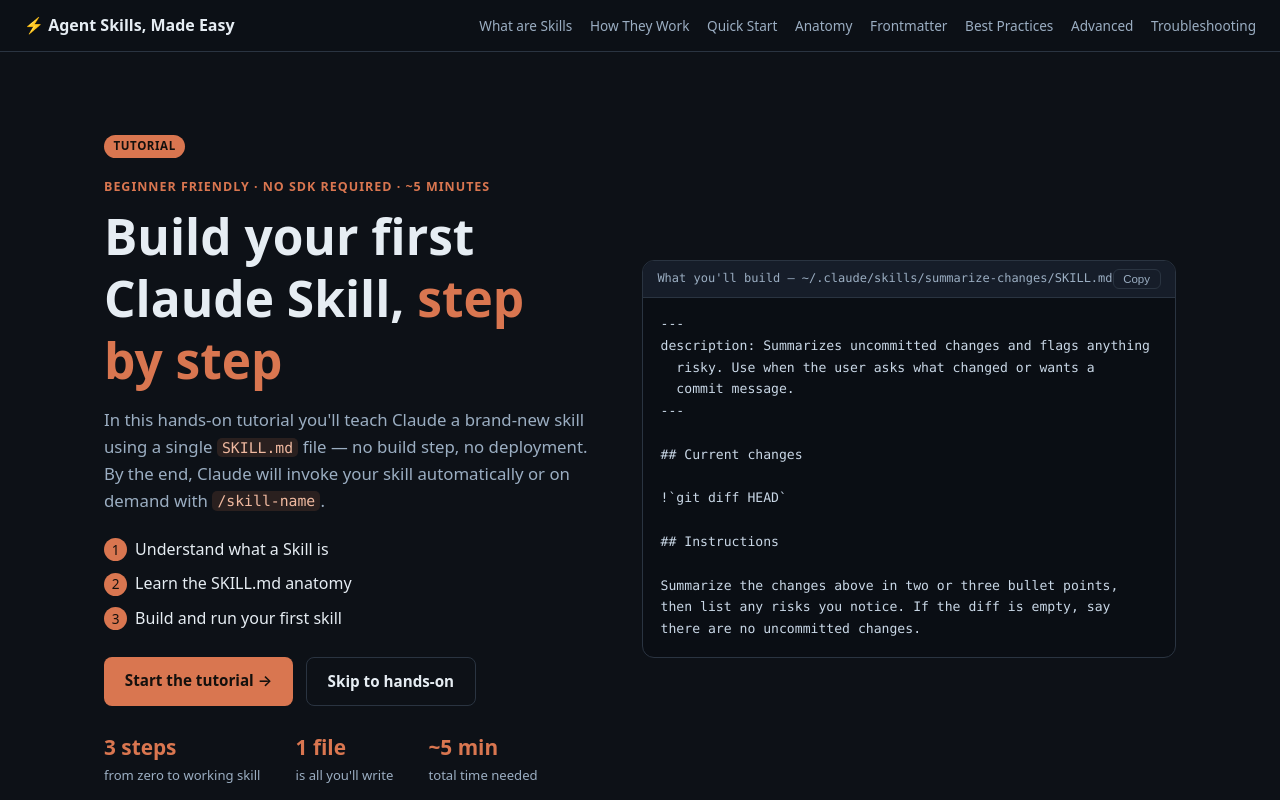
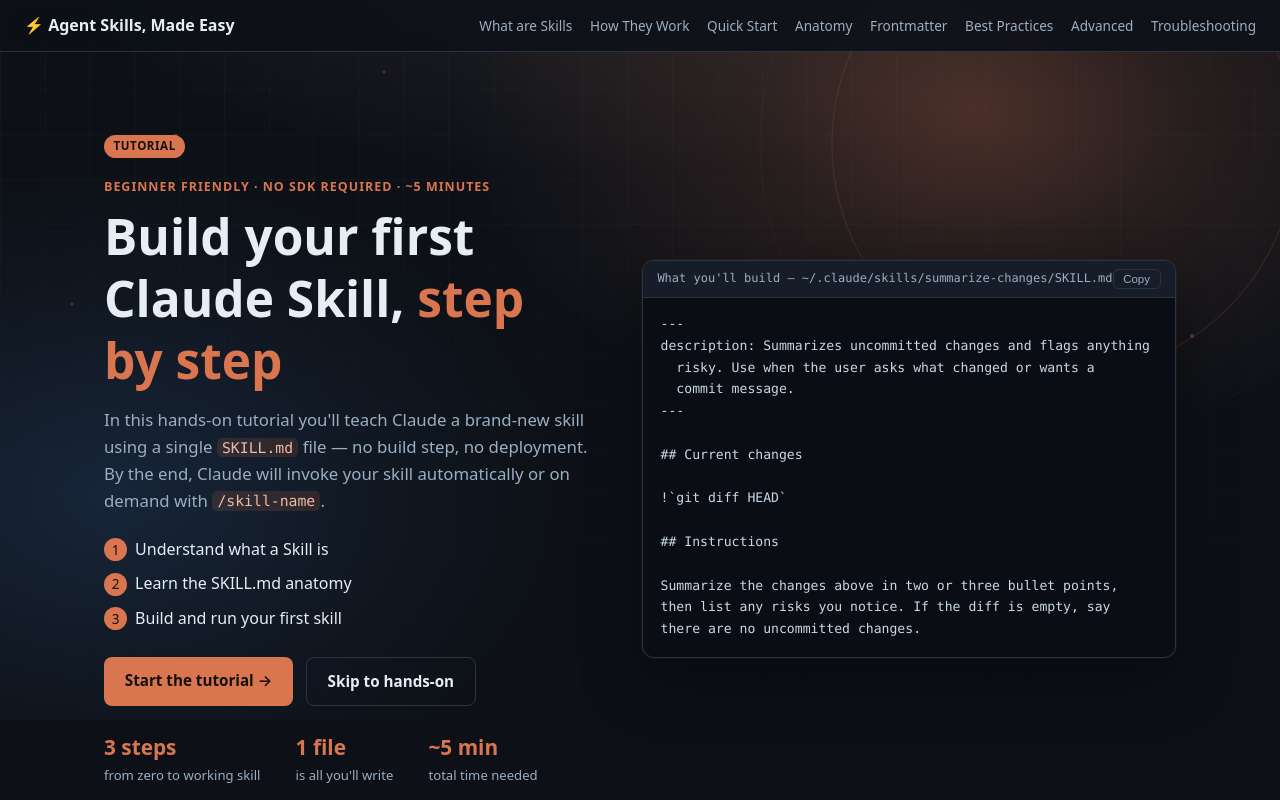
Before and after one commit to knowhalim/examplesite, a React (Vite) app: page / in a window 1280 px wide. Shown: the top 800 px of the page. Built offline with nearby package versions, Linux system fonts and the light colour scheme.

Commit message:
Wire hero background image into styles; add depth shadow to hero code card

```diff
--- a/src/styles.css
+++ b/src/styles.css
@@ -19,7 +19,11 @@
 body {
   margin: 0;
   font-family: ui-sans-serif, system-ui, -apple-system, 'Segoe UI', Roboto, sans-serif;
-  background: var(--bg);
+  background-color: var(--bg);
+  background-image: url('assets/hero-bg.svg');
+  background-repeat: no-repeat;
+  background-position: top center;
+  background-size: max(100%, 1200px) auto;
   color: var(--text);
   line-height: 1.6;
 }
@@ -100,6 +104,10 @@
 .hero h1 { font-size: clamp(2rem, 4.5vw, 3.1rem); margin-bottom: 1rem; }
 .accent { color: var(--accent); }
 .hero-sub { color: var(--text-dim); font-size: 1.05rem; }
+
+.hero-code .codeblock {
+  box-shadow: 0 24px 60px rgba(0, 0, 0, 0.45), 0 0 0 1px rgba(217, 118, 80, 0.08);
+}
 
 .hero-actions { display: flex; gap: 0.8rem; margin: 1.6rem 0; flex-wrap: wrap; }
 
```
